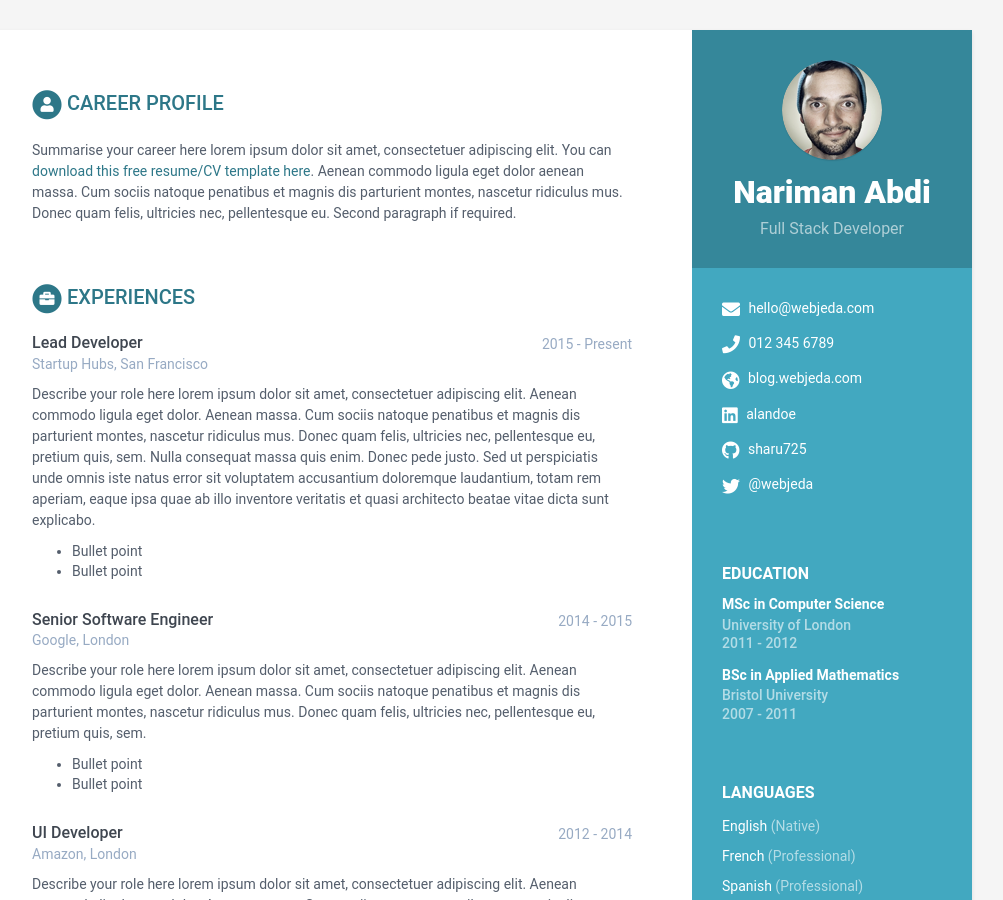
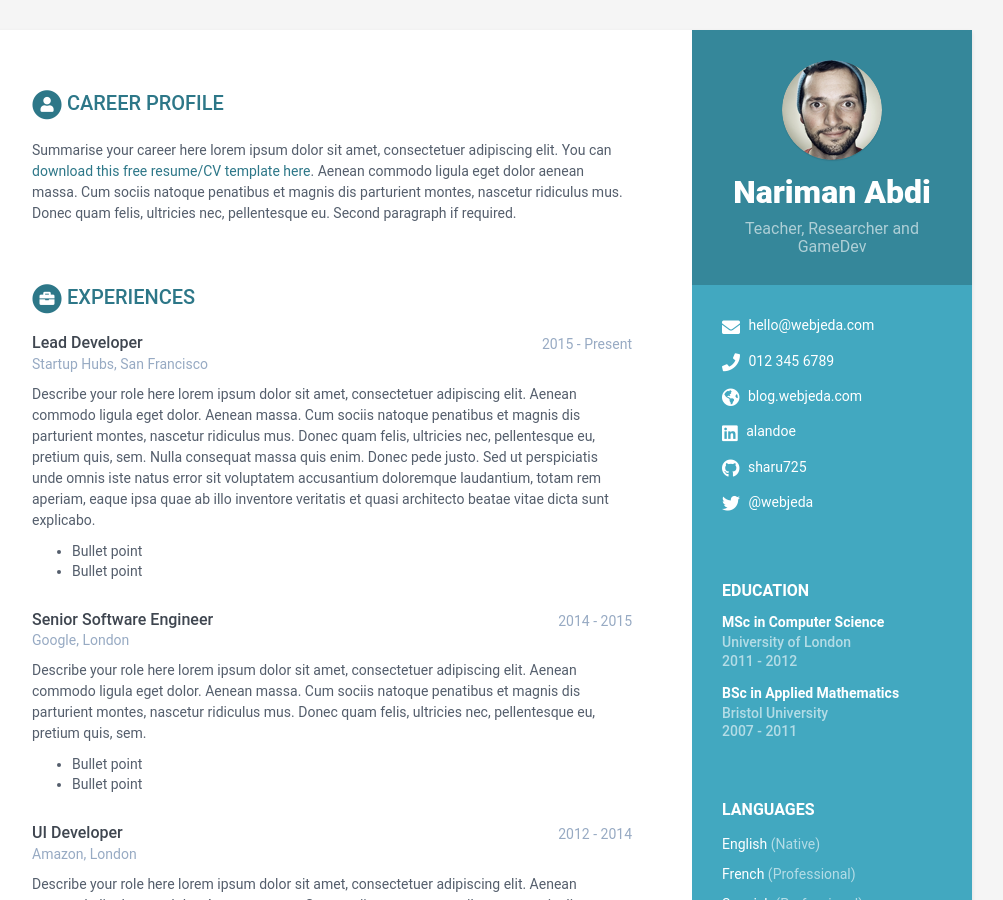
Before and after one commit to naabdi/naabdi.github.io, a Jekyll site: the page built from index.html, in a window 1280 px wide and 900 px high. Shown: the whole window, without its empty margins (168-1171 px from the left). Built offline with Jekyll 4.4.1, drawn with Linux system fonts in a browser that asks for light colours.

Commit message:
Update data.yml

```diff
--- a/_data/data.yml
+++ b/_data/data.yml
@@ -8,7 +8,7 @@ sidebar:
 
     # Profile information
     name: Nariman Abdi
-    tagline: Full Stack Developer
+    tagline: Teacher, Researcher and GameDev
     avatar: profile.png  #place a 100x100 picture inside /assets/images/ folder and provide the name of the file below
 
     # Sidebar links
```
